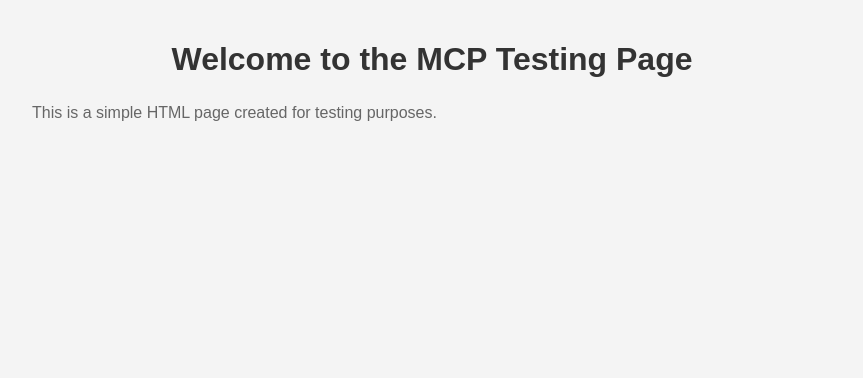
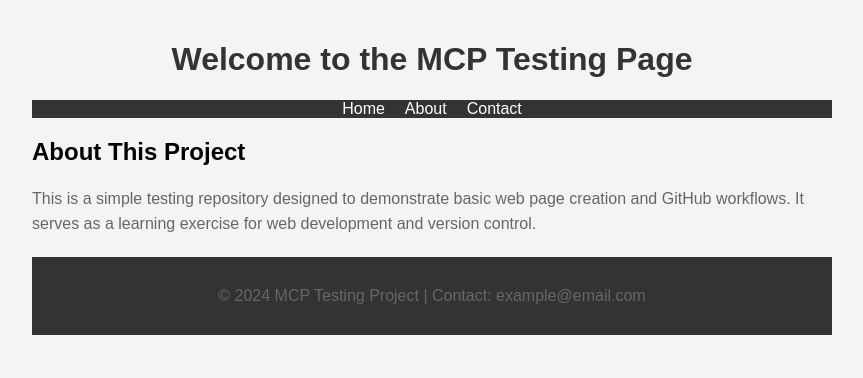
Before and after one commit to paquino11/mcp-testing, a plain HTML site: page index.html in a window 1280 px wide. Shown: the whole page, without its empty margins (208-1071 px from the left). Drawn offline with Linux system fonts and the light colour scheme.

Commit message:
Add more content and basic navigation

```diff
--- a/index.html
+++ b/index.html
@@ -11,6 +11,23 @@
             padding: 20px;
             background-color: #f4f4f4;
         }
+        header, nav, main, footer {
+            margin-bottom: 20px;
+        }
+        nav ul {
+            list-style-type: none;
+            padding: 0;
+            display: flex;
+            justify-content: center;
+            background-color: #333;
+        }
+        nav ul li {
+            margin: 0 10px;
+        }
+        nav ul li a {
+            color: white;
+            text-decoration: none;
+        }
         h1 {
             color: #333;
             text-align: center;
@@ -19,10 +36,36 @@
             line-height: 1.6;
             color: #666;
         }
+        footer {
+            text-align: center;
+            background-color: #333;
+            color: white;
+            padding: 10px;
+        }
     </style>
 </head>
 <body>
-    <h1>Welcome to the MCP Testing Page</h1>
-    <p>This is a simple HTML page created for testing purposes.</p>
+    <header>
+        <h1>Welcome to the MCP Testing Page</h1>
+    </header>
+
+    <nav>
+        <ul>
+            <li><a href="#home">Home</a></li>
+            <li><a href="#about">About</a></li>
+            <li><a href="#contact">Contact</a></li>
+        </ul>
+    </nav>
+
+    <main>
+        <section id="about">
+            <h2>About This Project</h2>
+            <p>This is a simple testing repository designed to demonstrate basic web page creation and GitHub workflows. It serves as a learning exercise for web development and version control.</p>
+        </section>
+    </main>
+
+    <footer>
+        <p>&copy; 2024 MCP Testing Project | Contact: example@email.com</p>
+    </footer>
 </body>
 </html>
```
